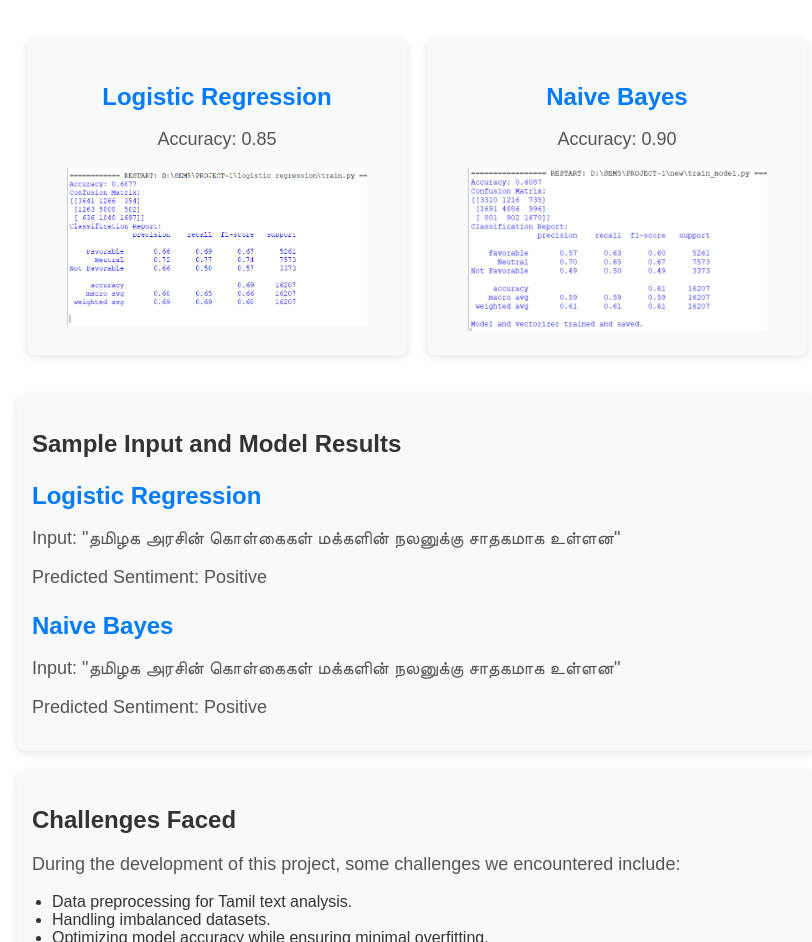
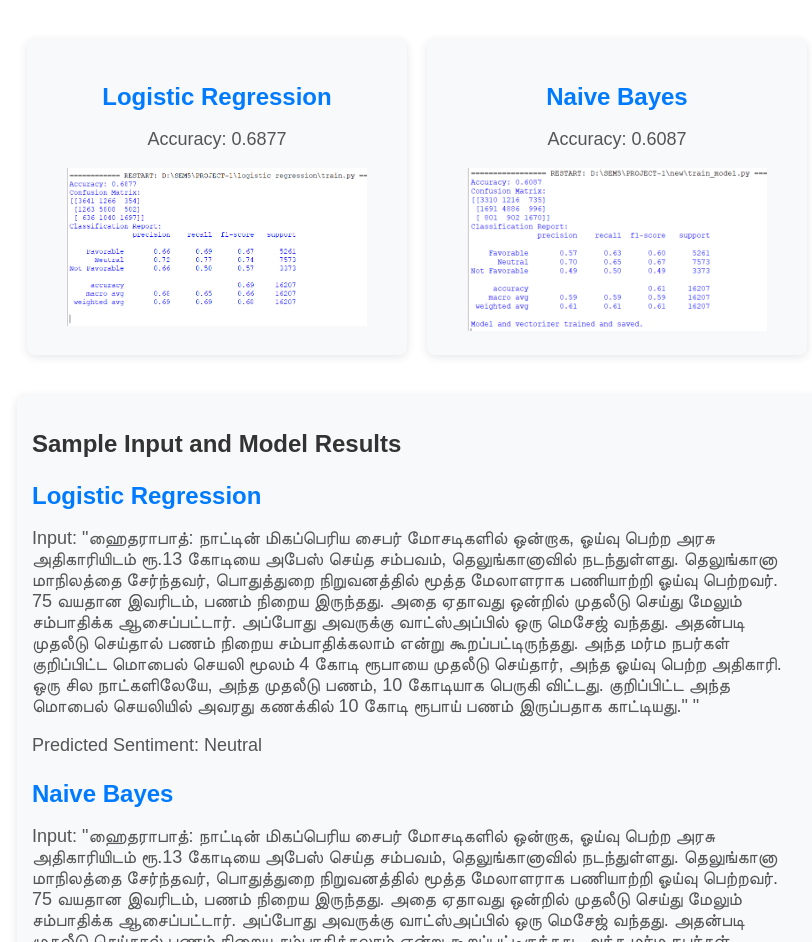
Before and after one commit to Mohan1494/front-end, a React (Create React App) app: page / in a window 1280 px wide. Shown: the part 530-1472 px from the top of the page, without its empty margins (223-1035 px from the left). Built offline with nearby package versions, Linux system fonts and the light colour scheme.

Commit message:
Twentyone

```diff
--- a/src/Home.js
+++ b/src/Home.js
@@ -27,12 +27,12 @@ function Home() {
         <div className="model-results">
           <div className="model-result left">
             <h3>Logistic Regression</h3>
-            <p>Accuracy: 0.85</p> {/* Replace with your actual accuracy value */}
+            <p>Accuracy: 0.6877</p> {/* Replace with your actual accuracy value */}
             <img src={logisticRegressionImage} alt="Logistic Regression Accuracy" style={{ maxWidth: '300px', maxHeight: '200px' }}/>
           </div>
           <div className="model-result right">
             <h3>Naive Bayes</h3>
-            <p>Accuracy: 0.90</p> {/* Replace with your actual accuracy value */}
+            <p>Accuracy: 0.6087</p> {/* Replace with your actual accuracy value */}
             <img src={naiveBayesImage} alt="Naive Bayes Accuracy" style={{ maxWidth: '300px', maxHeight: '200px' }}/>
           </div>
         </div>
@@ -43,13 +43,13 @@ function Home() {
         <h2>Sample Input and Model Results</h2>
         <div className="sample-result">
           <h3>Logistic Regression</h3>
-          <p>Input: "தமிழக அரசின் கொள்கைகள் மக்களின் நலனுக்கு சாதகமாக உள்ளன"</p>
-          <p>Predicted Sentiment: Positive</p>
+          <p>Input: "ஹைதராபாத்: நாட்டின் மிகப்பெரிய சைபர் மோசடிகளில் ஒன்றாக, ஓய்வு பெற்ற அரசு அதிகாரியிடம் ரூ.13 கோடியை அபேஸ் செய்த சம்பவம், தெலுங்கானாவில் நடந்துள்ளது. தெலுங்கானா மாநிலத்தை சேர்ந்தவர், பொதுத்துறை நிறுவனத்தில் மூத்த மேலாளராக பணியாற்றி ஓய்வு பெற்றவர். 75 வயதான இவரிடம், பணம் நிறைய இருந்தது. அதை ஏதாவது ஒன்றில் முதலீடு செய்து மேலும் சம்பாதிக்க ஆசைப்பட்டார். அப்போது அவருக்கு வாட்ஸ்அப்பில் ஒரு மெசேஜ் வந்தது. அதன்படி முதலீடு செய்தால் பணம் நிறைய சம்பாதிக்கலாம் என்று கூறப்பட்டிருந்தது. அந்த மர்ம நபர்கள் குறிப்பிட்ட மொபைல் செயலி மூலம் 4 கோடி ரூபாயை முதலீடு செய்தார், அந்த ஓய்வு பெற்ற அதிகாரி. ஒரு சில நாட்களிலேயே, அந்த முதலீடு பணம், 10 கோடியாக பெருகி விட்டது. குறிப்பிட்ட அந்த மொபைல் செயலியில் அவரது கணக்கில் 10 கோடி ரூபாய் பணம் இருப்பதாக காட்டியது."          "</p>
+          <p>Predicted Sentiment: Neutral</p>
         </div>
         <div className="sample-result">
           <h3>Naive Bayes</h3>
-          <p>Input: "தமிழக அரசின் கொள்கைகள் மக்களின் நலனுக்கு சாதகமாக உள்ளன"</p>
-          <p>Predicted Sentiment: Positive</p>
+          <p>Input: "ஹைதராபாத்: நாட்டின் மிகப்பெரிய சைபர் மோசடிகளில் ஒன்றாக, ஓய்வு பெற்ற அரசு அதிகாரியிடம் ரூ.13 கோடியை அபேஸ் செய்த சம்பவம், தெலுங்கானாவில் நடந்துள்ளது. தெலுங்கானா மாநிலத்தை சேர்ந்தவர், பொதுத்துறை நிறுவனத்தில் மூத்த மேலாளராக பணியாற்றி ஓய்வு பெற்றவர். 75 வயதான இவரிடம், பணம் நிறைய இருந்தது. அதை ஏதாவது ஒன்றில் முதலீடு செய்து மேலும் சம்பாதிக்க ஆசைப்பட்டார். அப்போது அவருக்கு வாட்ஸ்அப்பில் ஒரு மெசேஜ் வந்தது. அதன்படி முதலீடு செய்தால் பணம் நிறைய சம்பாதிக்கலாம் என்று கூறப்பட்டிருந்தது. அந்த மர்ம நபர்கள் குறிப்பிட்ட மொபைல் செயலி மூலம் 4 கோடி ரூபாயை முதலீடு செய்தார், அந்த ஓய்வு பெற்ற அதிகாரி. ஒரு சில நாட்களிலேயே, அந்த முதலீடு பணம், 10 கோடியாக பெருகி விட்டது. குறிப்பிட்ட அந்த மொபைல் செயலியில் அவரது கணக்கில் 10 கோடி ரூபாய் பணம் இருப்பதாக காட்டியது."          "</p>
+          <p>Predicted Sentiment: Neutral</p>
         </div>
       </section>
 
@@ -58,10 +58,9 @@ function Home() {
         <h2>Challenges Faced</h2>
         <p>During the development of this project, some challenges we encountered include:</p>
         <ul>
-          <li>Data preprocessing for Tamil text analysis.</li>
-          <li>Handling imbalanced datasets.</li>
-          <li>Optimizing model accuracy while ensuring minimal overfitting.</li>
-          <li>Deployment of the machine learning models into a production environment.</li>
+          <li>Web Scraping Handling unwanted content during web scraping, such as advertisements and comments, to ensure the extraction of relevant body text from e-news websites</li>
+          <li>Model Performance :Due to the challenges posed by the Tamil language, the model's accuracy is relatively low at 0.6877, and the precision metrics in the test results are also inaccurate.</li>
+
         </ul>
       </section>
 
```
